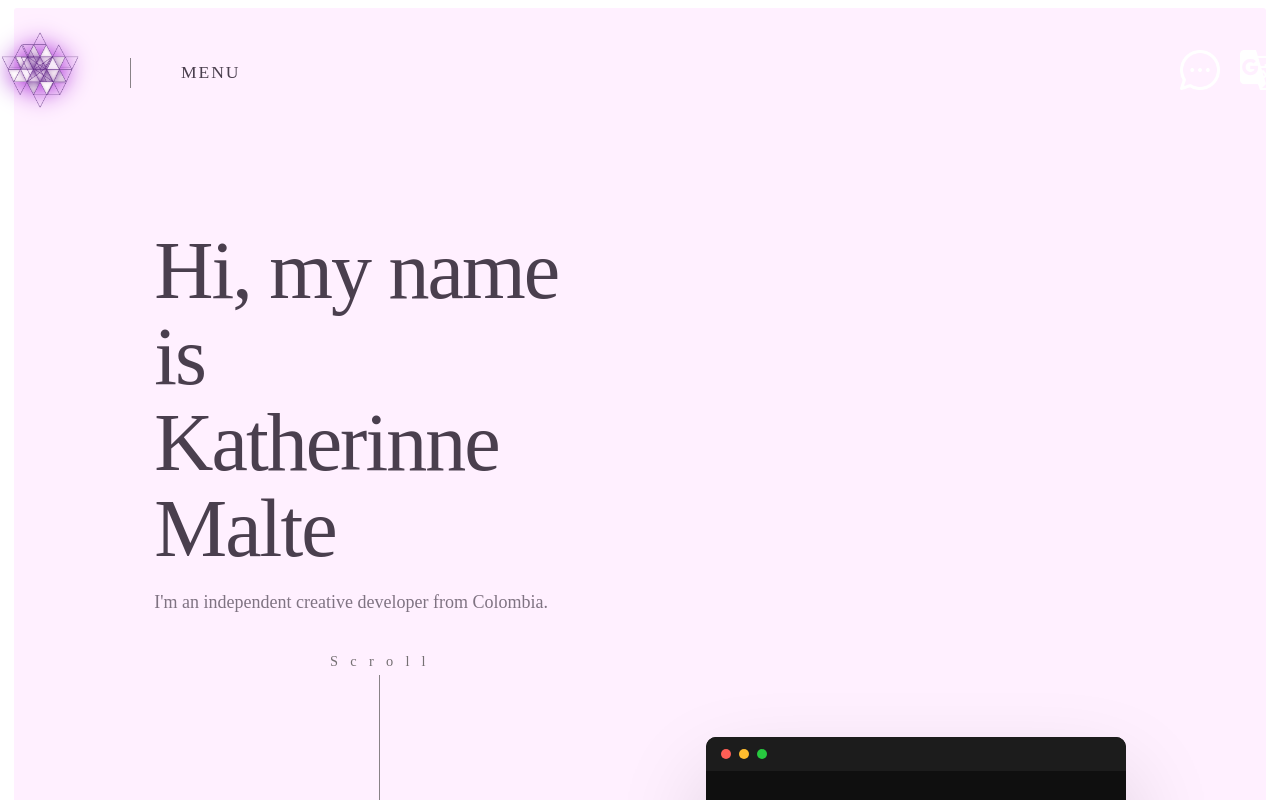
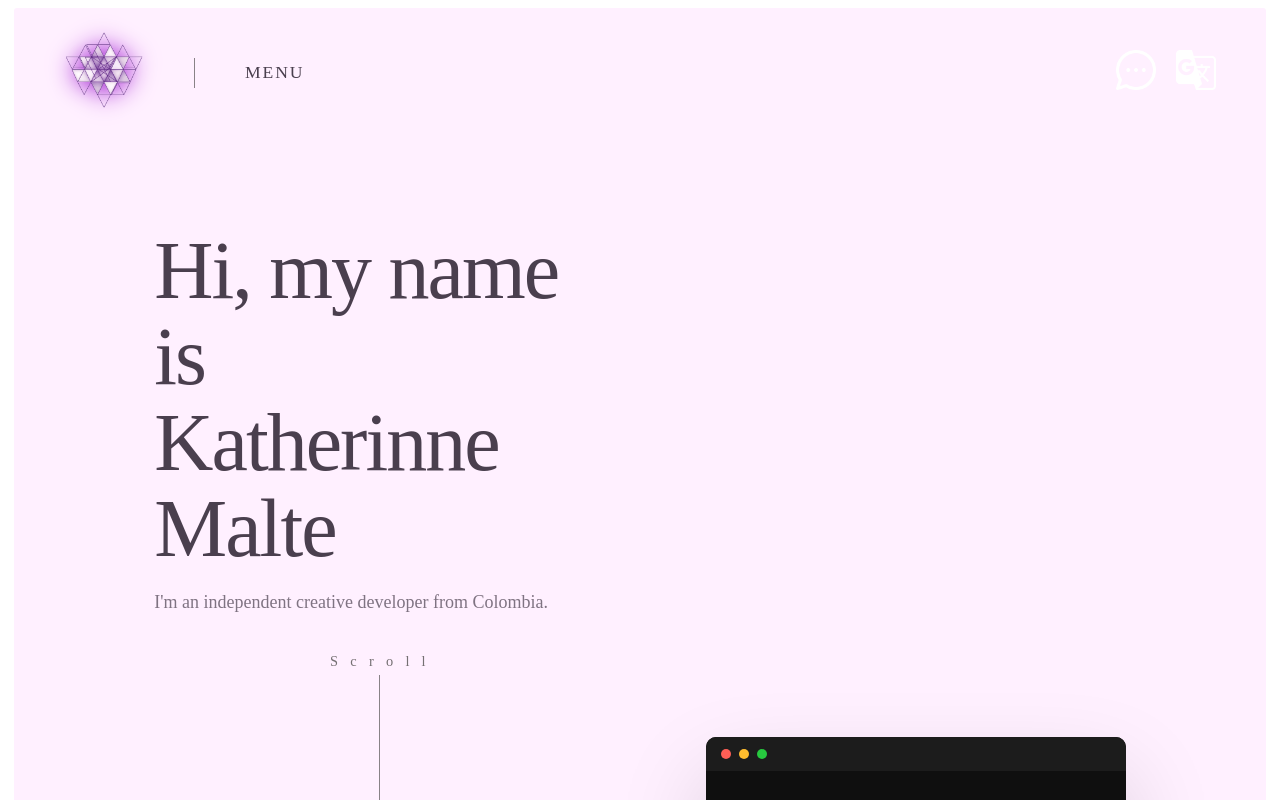
Before and after one commit to KatherineMalte/my_portfolio, an Angular app: page /home in a window 1280 px wide. Shown: the top 800 px of the page. Built offline with nearby package versions, Linux system fonts and the light colour scheme.

Commit message:
logos centrados

```diff
--- a/src/app/components/navbar/navbar.component.css
+++ b/src/app/components/navbar/navbar.component.css
@@ -8,7 +8,7 @@
   left: 50%;
   transform: translateX(-50%);
 
-  width: 100%;             /* no ocupa toda la página */
+  width: 90%;             /* no ocupa toda la página */
   max-width: 2000px;
 
   display: flex;
@@ -112,7 +112,7 @@
   top: 80px;
   left:0;
   /* deja el navbar visible */
-  height: calc(100% - 80px);
+  height: calc(100vh - 80px);
   /* ocupa solo el espacio de abajo */
   display: flex;
   flex-direction: column;
```
